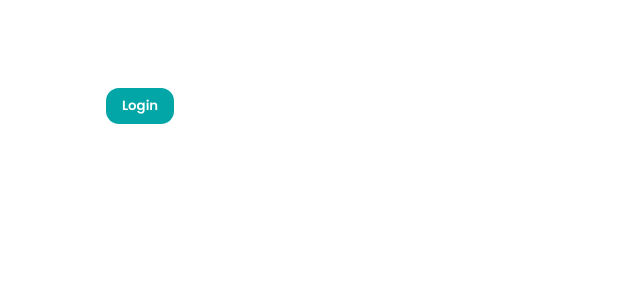
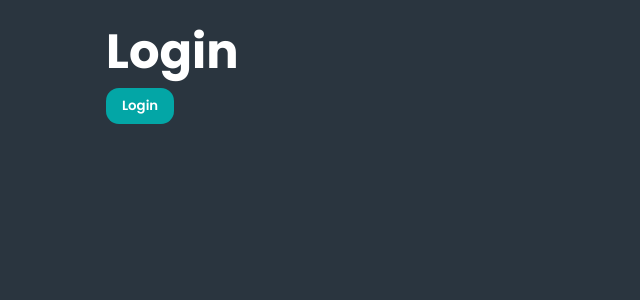
Before and after one commit to V-V-Team-2025A/Migrania-App, a React (Vite) app in the folder frontend/: page / in a window 1280 px wide. Shown: the top 300 px of the page, without its empty margins (0-640 px from the left). Built offline with nearby package versions, Linux system fonts and the light colour scheme.

Commit message:
Update index.css

```diff
--- a/frontend/src/common/styles/index.css
+++ b/frontend/src/common/styles/index.css
@@ -7,7 +7,7 @@
   --color-secondary-dark: #9DB9D0;
   --color-action: #03A6A6;
   --color-background: #3B4B59;
-  --color-body-background: 2A353F;
+  --color-body-background: #2A353F;
   --color-text: #FFFFFF;
   --color-error: #AA4D53;
 
```
